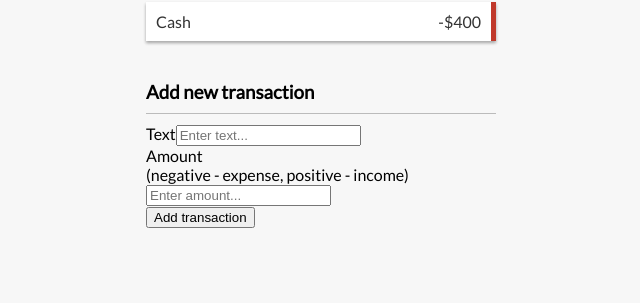
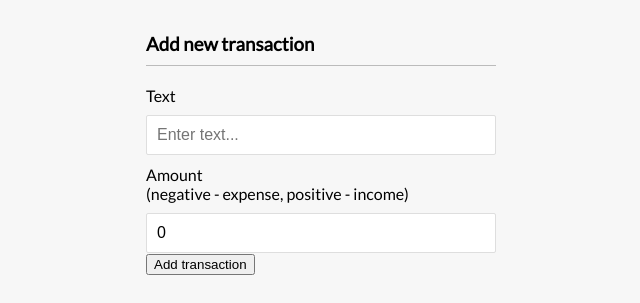
Before and after one commit to phucle-gin/react-expense-tracker, a React (Create React App) app: page / in a window 1280 px wide. Shown: the part 383-686 px from the top of the page, without its empty margins (319-959 px from the left). Built offline with nearby package versions, Linux system fonts and the light colour scheme.

Commit message:
Fixing AddTransaction css and a hook to update state from form input

```diff
--- a/src/App.css
+++ b/src/App.css
@@ -111,6 +111,20 @@
   opacity: 2;
 }
 
+label {
+  display: inline-block;
+  margin: 10px 0;
+}
+
+input[type='text'],
+input[type='number'] {
+  border: 1px solid #dedede;
+  border-radius: 2px;
+  display: block;
+  font-size: 16px;
+  padding: 10px;
+  width: 100%;
+}
 @media (max-width: 320px) {
   .container {
     width: 300px;
--- a/src/components/AddTransaction.js
+++ b/src/components/AddTransaction.js
@@ -1,20 +1,33 @@
-import React from "react";
+import React, { useState } from "react";
 
 export const AddTransaction = () => {
+  const [text, setText] = useState("");
+  const [amount, setAmount] = useState(0);
+
   return (
     <>
       <h3>Add new transaction</h3>
       <form id="form">
         <div class="form-control">
           <label for="text">Text</label>
-          <input type="text" id="text" placeholder="Enter text..." />
+          <input
+            type="text"
+            value={text}
+            onChange={(e) => setText(e.target.value)}
+            placeholder="Enter text..."
+          />
         </div>
         <div class="form-control">
           <label for="amount">
             Amount <br />
             (negative - expense, positive - income)
           </label>
-          <input type="number" id="amount" placeholder="Enter amount..." />
+          <input
+            type="number"
+            value={amount}
+            onChange={(e) => setAmount(e.target.value)}
+            placeholder="Enter amount..."
+          />
         </div>
         <button class="btn">Add transaction</button>
       </form>
```
